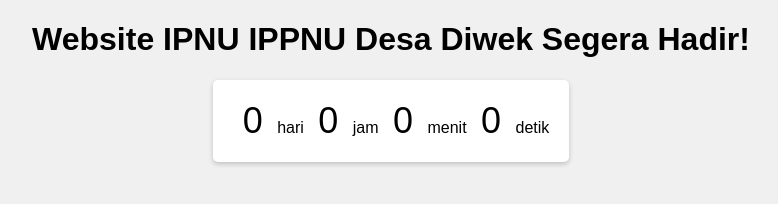
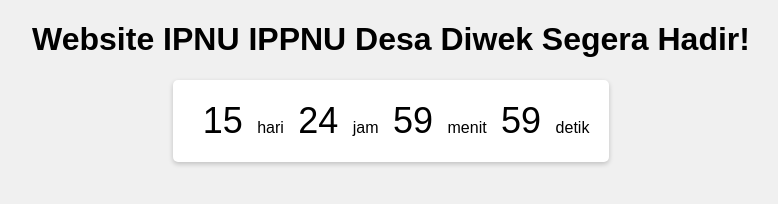
Before and after one commit to PelajarNUDiwek/Utama, a plain HTML site: page index.html in a window 1280 px wide. Shown: the whole page, without its empty margins (249-1027 px from the left). Drawn offline with Linux system fonts and the light colour scheme.

Commit message:
index.html

```diff
--- a/index.html
+++ b/index.html
@@ -25,13 +25,13 @@
 <body>
     <h1>Website IPNU IPPNU Desa Diwek Segera Hadir!</h1>
     <div class="countdown-container">
-        <span class="countdown-el days">0</span>
+        <span class="countdown-el days">15</span>
         <span>hari</span>
-        <span class="countdown-el hours">0</span>
+        <span class="countdown-el hours">24</span>
         <span>jam</span>
-        <span class="countdown-el minutes">0</span>
+        <span class="countdown-el minutes">59</span>
         <span>menit</span>
-        <span class="countdown-el seconds">0</span>
+        <span class="countdown-el seconds">59</span>
         <span>detik</span>
     </div>
     <script>
```
